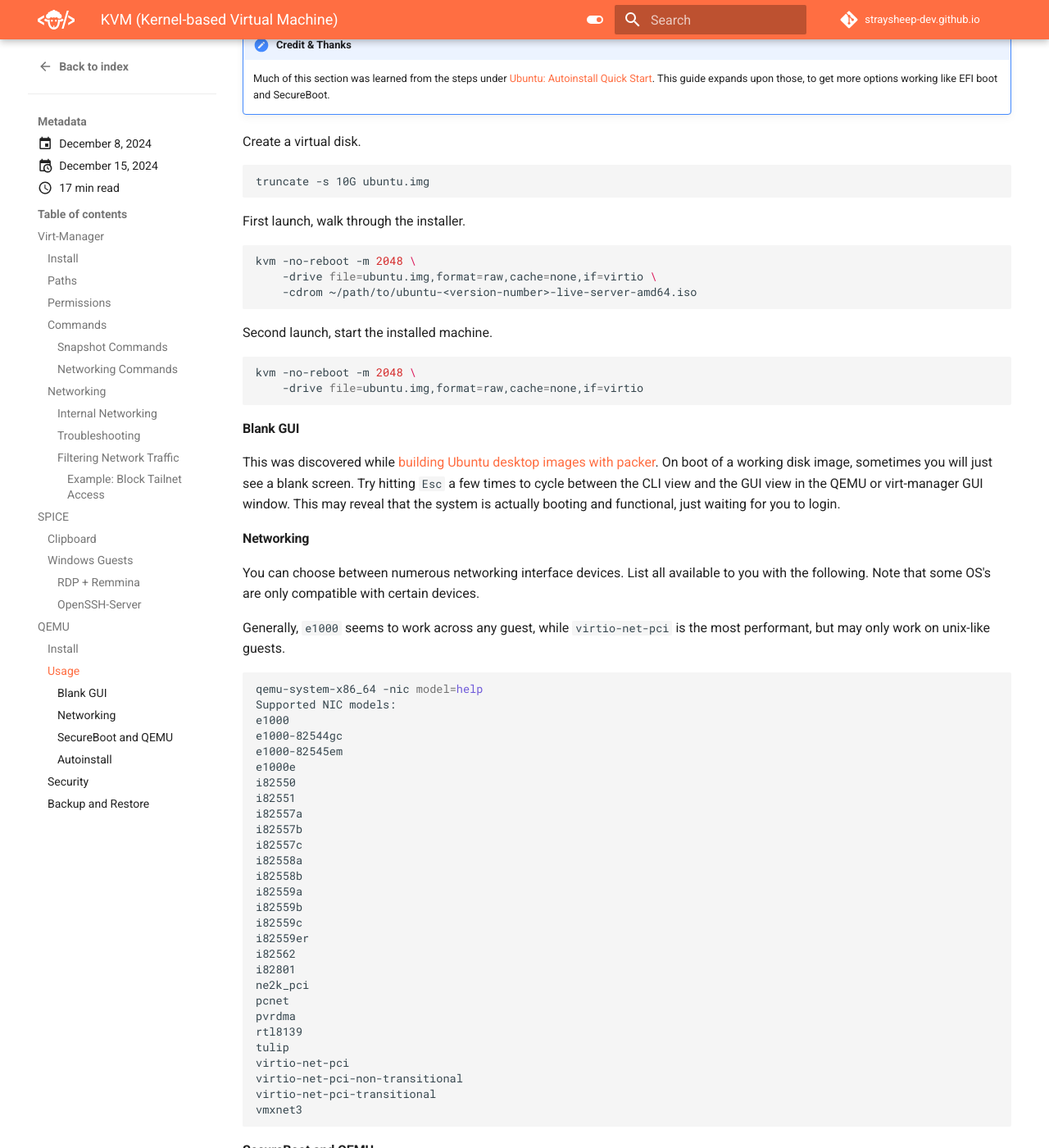
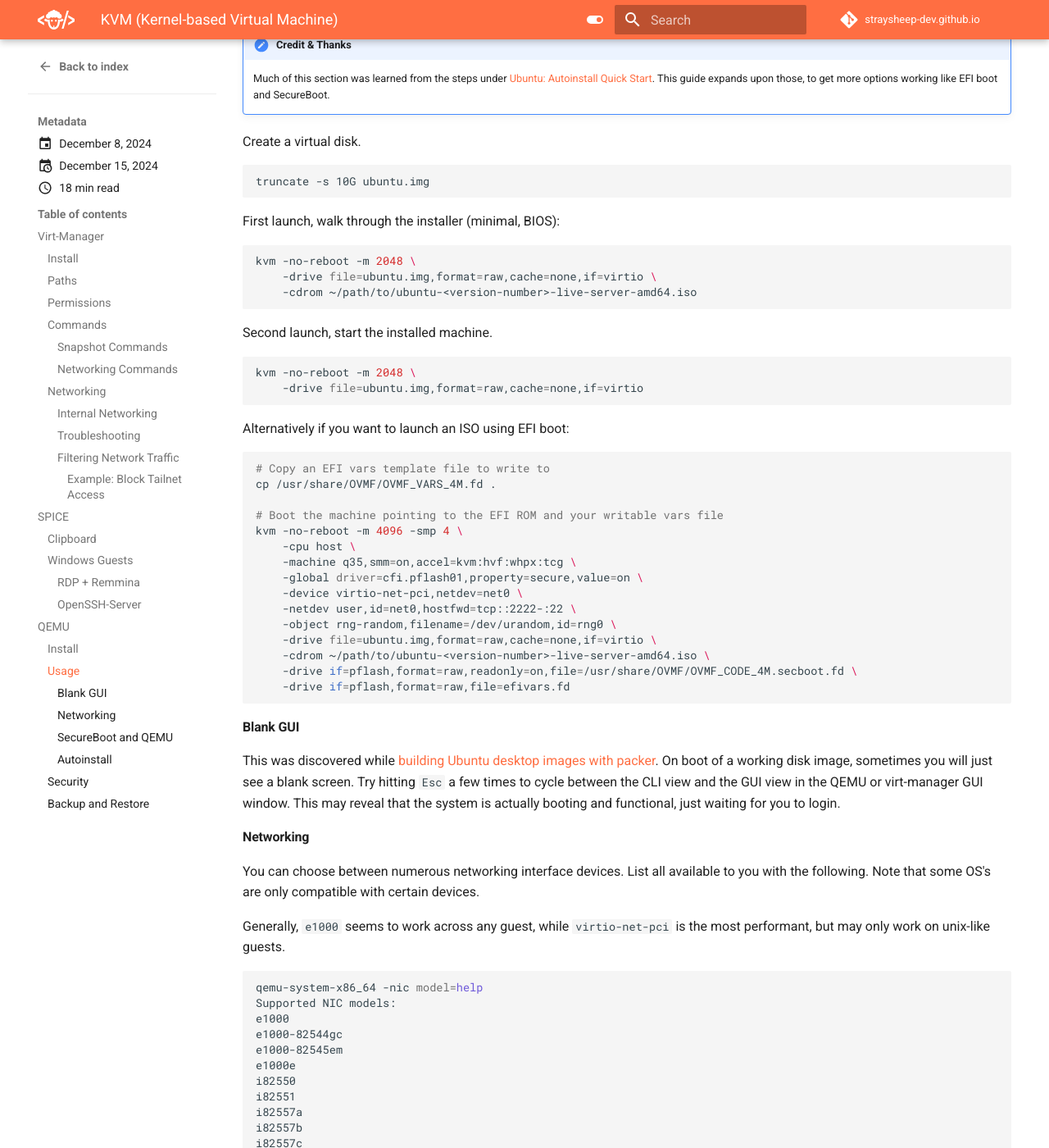
Before and after one commit to straysheep-dev/straysheep-dev.github.io, an MkDocs documentation site: the page built from docs/blog/posts/kvm.md, in a window 1280 px wide and 1400 px high, scrolled down 9621 px. Shown: the whole window at 82% size. Built offline with MkDocs 1.6.1 and Material for MkDocs 9.7.7, drawn with Linux system fonts in a browser that asks for light colours; comment, search, counter and statistics services are not loaded.

Commit message:
Update blog

````diff
--- a/docs/blog/posts/kvm.md
+++ b/docs/blog/posts/kvm.md
@@ -423,7 +423,7 @@
 truncate -s 10G ubuntu.img
 ```
 
-First launch, walk through the installer.
+First launch, walk through the installer (minimal, BIOS):
 
 ```bash
 kvm -no-reboot -m 2048 \
@@ -437,6 +437,26 @@
 ```bash
 kvm -no-reboot -m 2048 \
     -drive file=ubuntu.img,format=raw,cache=none,if=virtio
+```
+
+Alternatively if you want to launch an ISO using EFI boot:
+
+```bash
+# Copy an EFI vars template file to write to
+cp /usr/share/OVMF/OVMF_VARS_4M.fd .
+
+# Boot the machine pointing to the EFI ROM and your writable vars file
+kvm -no-reboot -m 4096 -smp 4 \
+    -cpu host \
+    -machine q35,smm=on,accel=kvm:hvf:whpx:tcg \
+    -global driver=cfi.pflash01,property=secure,value=on \
+    -device virtio-net-pci,netdev=net0 \
+    -netdev user,id=net0,hostfwd=tcp::2222-:22 \
+    -object rng-random,filename=/dev/urandom,id=rng0 \
+    -drive file=ubuntu.img,format=raw,cache=none,if=virtio \
+    -cdrom ~/path/to/ubuntu-<version-number>-live-server-amd64.iso \
+    -drive if=pflash,format=raw,readonly=on,file=/usr/share/OVMF/OVMF_CODE_4M.secboot.fd \
+    -drive if=pflash,format=raw,file=efivars.fd
 ```
 
 
````
